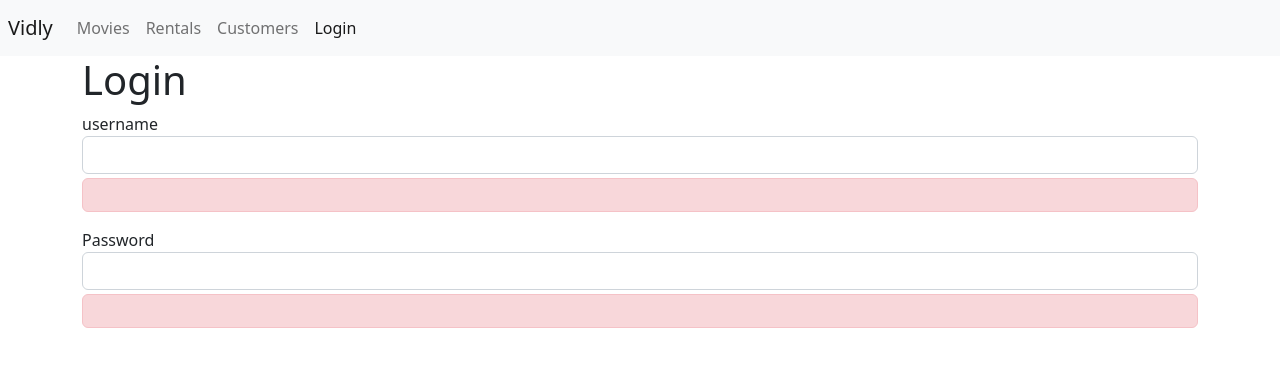
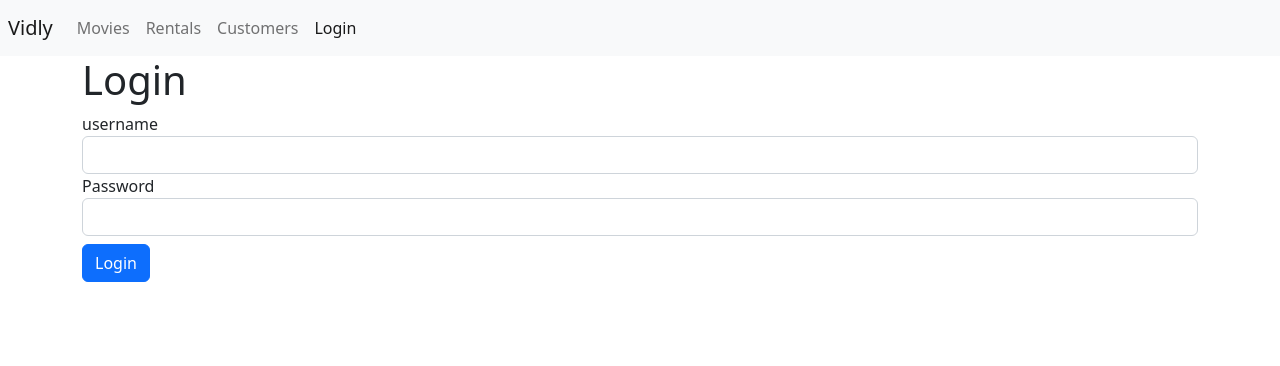
Before and after one commit to dnsamw/react-video-renting-app, a React (Create React App) app: page /login in a window 1280 px wide. Shown: the top 366 px of the page. Built offline with nearby package versions, Linux system fonts and the light colour scheme.

Commit message:
2 files modified - login form with validation

```diff
--- a/src/components/Login.jsx
+++ b/src/components/Login.jsx
@@ -6,6 +6,28 @@ import Input from './common/Input';
 class Login extends Component {
   state = {
     account: { username: '', password: '' },
+    errors: {},
+  };
+
+  schema = {
+    username: Joi.string().email().required(),
+    password: Joi.string().min(5).required(),
+  };
+
+  validateForm() {
+    const account = { ...this.state.account };
+    const options = { abortEarly: false };
+    const result = Joi.validate(account, this.schema, options);
+    if (!result.error) return null;
+    const errors = {};
+    for (let item of result.error.details) errors[item.path[0]] = item.message;
+    return errors;
+  }
+
+  handleSubmit = (e) => {
+    e.preventDefault();
+    const errors = this.validateForm();
+    this.setState({ errors });
   };
 
   handleChange = ({ currentTarget: input }) => {
@@ -16,22 +38,26 @@ class Login extends Component {
   };
 
   render() {
+    const { account, errors } = this.state;
     return (
       <>
         <h1>Login</h1>
-        <form>
+        <form onSubmit={this.handleSubmit}>
           <Input
             name="username"
             label="username"
-            value={this.state.account.username}
+            value={account.username}
             onChange={this.handleChange}
+            error={errors?.username}
           />
           <Input
             name="password"
             label="Password"
-            value={this.state.account.password}
+            value={account.password}
             onChange={this.handleChange}
+            error={errors?.password}
           />
+          <button className="btn btn-primary mt-2">Login</button>
         </form>
       </>
     );
--- a/src/components/common/Input.jsx
+++ b/src/components/common/Input.jsx
@@ -16,7 +16,9 @@ class Input extends Component {
             className="form-control"
           />
         </div>
-        <div className="alert alert-danger mt-1 p1">{error}</div>
+        {error && (
+          <div className="alert alert-danger mt-1 p-1">{error}</div>
+        )}
       </>
     );
   }
```
